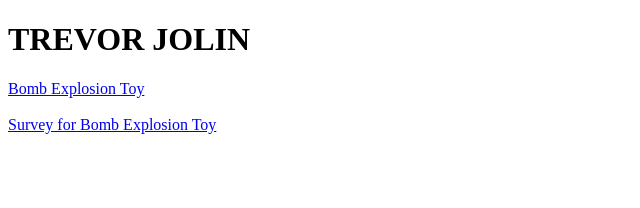
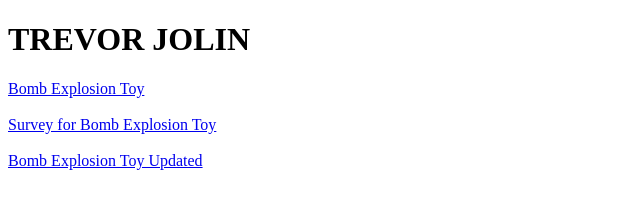
Before and after one commit to tjolin/dev_design, a plain HTML site: page index.html in a window 1280 px wide. Shown: the whole page, without its empty margins (0-640 px from the left). Drawn offline with Linux system fonts and the light colour scheme.

Commit message:
Add link to updated Bomb Explosion Toy
Added a new link to the updated Bomb Explosion Toy.

```diff
--- a/index.html
+++ b/index.html
@@ -17,6 +17,9 @@
 			<br>
 			<a href="https://docs.google.com/forms/d/e/1FAIpQLSeXpwBr2LC55cGklzJ4uklS9eCYmNDQXKhD5exrnxTN8k1-yA/viewform?usp=dialog">Survey for Bomb Explosion Toy</a>
 			<br>
+			<br>
+			<a href="resources/Bomb Explosion Toy Updated/game.html" target="_blank">Bomb Explosion Toy Updated </a>
+			<br>
 		</p>
 
 	</body>
```
